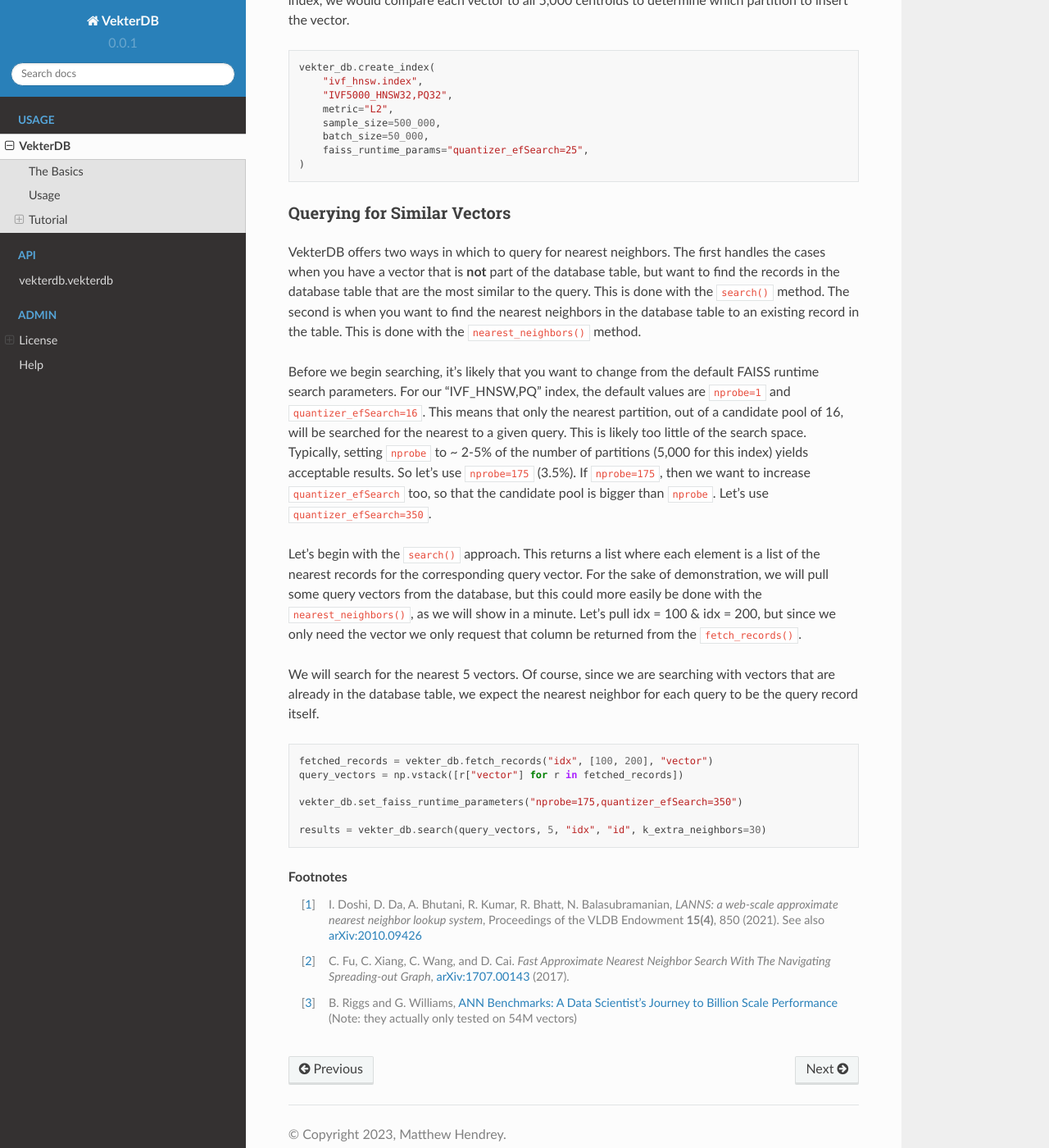
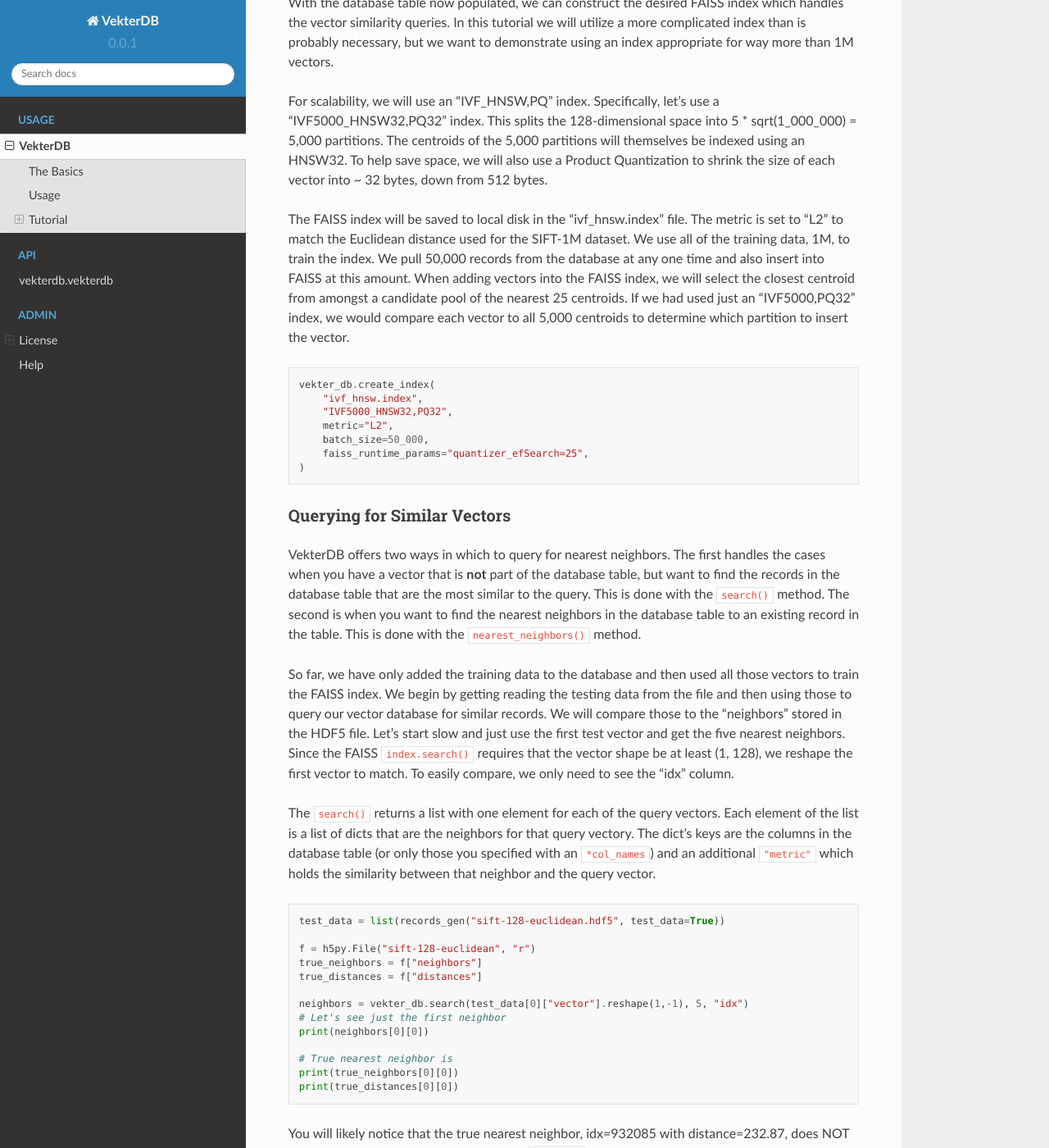
Before and after one commit to mhendrey/vekterdb, a Sphinx documentation site: the page built from docs/source/vekterdb.rst, in a window 1280 px wide and 1400 px high, scrolled down 3324 px. Shown: the whole window at 82% size. Built offline with Sphinx 7.4.7 and the Read the Docs theme 2.0.0, drawn with Linux system fonts in a browser that asks for light colours; some of the changed text lies outside the part shown.

Commit message:
Working on the tutorial.

```diff
--- a/docs/source/vekterdb.rst
+++ b/docs/source/vekterdb.rst
@@ -81,13 +81,23 @@
 The data is stored in an HDF5 file and can be downloaded from this `link
 <http://ann-benchmarks.com/sift-128-euclidean.hdf5>`_ (~500MB).
 
+The sift-128-euclidean.hdf5 file has the following keys:
+
+    * train : 1M 128-dimensional numpy vectors
+    * test : 10,000 128-dimensional numpy vectors
+    * neighbors : 10,000 x 100 that list the idx's of top 100 neighbors of the
+                  corresponding test vector
+    * distances : 10,000 x 100 that list the Euclidean distance between test & its
+                  neighbors
+
 Set up
 ^^^^^^^^^^^^^^^^^^^^^^^^^^^^^^^^^^^^^^^^^^^^^^^^^^^^^^^^^^^^^^^^^^^^^^^^^^^^^^^^^^^^^^^^
 We will begin by setting up a new conda environment and installing needed packages.
 We need to install `FAISS
 <https://github.com/facebookresearch/faiss/blob/main/INSTALL.md#installing-faiss-via-conda>`_
-from conda and FAISS currently supports up to python 3.10.  We will also install h5py to
-be able to read the downloaded SIFT-1M dataset.::
+from conda and FAISS currently supports up to python 3.10 (see link if you want to use
+your gpu).  We will also install h5py to be able to read the downloaded SIFT-1M
+dataset.::
 
     $ conda create -n vekterdb_tutorial python=3.10 ipython
     $ conda activate vekterdb_tutorial
@@ -137,13 +147,21 @@
 
 ::
 
-    def records_gen(h5_file:str):
-        with h5py.File(h5_file, 'r') as f:
-            for i in range(n):
-                yield {"id": str(i), "idx": i, "vector": f["data"][i]}
+    def records_gen(h5_file: str, test_data: bool = False):
+        with h5py.File(h5_file, "r") as f:
+            if test_data:
+                vectors = f["test"]
+            else:
+                vectors = f["train"]
 
-    records = records_gen("sift-128-euclidean.hdf5")
-    n_records = vekter_db.insert(records)
+            for i, vector in enumerate(vectors):
+                if test_data:
+                    i += 1_000_000
+                yield {"id": str(i), "idx": i, "vector": vector}
+
+
+    train_records = records_gen("sift-128-euclidean.hdf5")
+    n_records = vekter_db.insert(train_records)
 
 Create FAISS Index
 ^^^^^^^^^^^^^^^^^^^^^^^^^^^^^^^^^^^^^^^^^^^^^^^^^^^^^^^^^^^^^^^^^^^^^^^^^^^^^^^^^^^^^^^^
@@ -160,9 +178,9 @@
 
 The FAISS index will be saved to local disk in the "ivf_hnsw.index" file. The metric
 is set to "L2" to match the Euclidean distance used for the SIFT-1M dataset. We use
-half of the data, 500k, to train the index. We pull 50,000 records from the database
-at any one time and also insert into FAISS at this amount. When adding vectors into
-the FAISS index, we will select the closest centroid from amongst a candidate pool
+all of the training data, 1M, to train the index. We pull 50,000 records from the
+database at any one time and also insert into FAISS at this amount. When adding vectors
+into the FAISS index, we will select the closest centroid from amongst a candidate pool
 of the nearest 25 centroids. If we had used just an "IVF5000,PQ32" index, we would
 compare each vector to all 5,000 centroids to determine which partition to insert
 the vector.
@@ -173,7 +191,6 @@
         "ivf_hnsw.index",
         "IVF5000_HNSW32,PQ32",
         metric="L2",
-        sample_size=500_000,
         batch_size=50_000,
         faiss_runtime_params="quantizer_efSearch=25",
     )
@@ -187,15 +204,106 @@
 neighbors in the database table to an existing record in the table. This is done with
 the ``nearest_neighbors()`` method.
 
-Before we begin searching, it's likely that you want to change from the default FAISS
-runtime search parameters. For our "IVF_HNSW,PQ" index, the default values are
-``nprobe=1`` and ``quantizer_efSearch=16``. This means that only the nearest partition,
-out of a candidate pool of 16, will be searched for the nearest to a given query. This
-is likely too little of the search space. Typically, setting ``nprobe`` to ~ 2-5% of
-the number of partitions (5,000 for this index) yields acceptable results. So let's use
-``nprobe=175`` (3.5%). If ``nprobe=175``, then we want to increase ``quantizer_efSearch``
-too, so that the candidate pool is bigger than ``nprobe``. Let's use
-``quantizer_efSearch=350``.
+So far, we have only added the training data to the database and then used all those
+vectors to train the FAISS index. We begin by getting reading the testing data from the
+file and then using those to query our vector database for similar records.  We will
+compare those to the "neighbors" stored in the HDF5 file. Let's start slow and just
+use the first test vector and get the five nearest neighbors. Since the FAISS
+``index.search()`` requires that the vector shape be at least (1, 128), we reshape the
+first vector to match. To easily compare, we only need to see the "idx" column.
+
+The ``search()`` returns a list with one element for each of the query vectors. Each
+element of the list is a list of dicts that are the neighbors for that query vectory.
+The dict's keys are the columns in the database table (or only those you specified with
+an ``*col_names``) and an additional ``"metric"`` which holds the similarity between that
+neighbor and the query vector.
+
+::
+
+    test_data = list(records_gen("sift-128-euclidean.hdf5", test_data=True))
+
+    f = h5py.File("sift-128-euclidean", "r")
+    true_neighbors = f["neighbors"]
+    true_distances = f["distances"]
+
+    neighbors = vekter_db.search(test_data[0]["vector"].reshape(1,-1), 5, "idx")
+    # Let's see just the first neighbor
+    print(neighbors[0][0])
+
+    # True nearest neighbor is
+    print(true_neighbors[0][0])
+    print(true_distances[0][0])
+
+You will likely notice that the true nearest neighbor, idx=932085 with distance=232.87,
+does NOT match the nearest record returned by our ``search()`` method.  For me, I get
+idx=695756 with metric=258.86.
+
+But don't lose hope, because the search we did was using the default FAISS runtime
+search parameters. For the "IVF_HNSW,PQ" index, this means we are using an ``nprobe=1``
+and ``quantizer_efSearch=16``. With only searching the nearest partition choosen from
+a candidate pool of 16, it is not surprising that our search failed to return the
+expected neighbor. Typically, setting ``nprobe`` to 2 - 5% of the number of partitions
+(5,000 for this index) yields acceptable results. We will use ``nprobe=175`` (3.5%). If
+``nprobe=175``, then we should also increase ``quantizer_efSearch`` too so that the
+candidate pool is bigger than ``nprobe``. We will use ``quantizer_efSearch=350`` and
+then retry our test query.
+
+::
+
+    vekter_db.set_faiss_runtime_parameters("nprobe=175,quantizer_efSearch=350")
+
+    neighbors = vekter_db.search(test_data[0]["vector"].reshape(1,-1), 5, "idx")
+    # Let's see just the first neighbor
+    print(neighbors[0][0])
+
+    # True nearest neighbor is
+    print(true_neighbors[0][0])
+    print(true_distances[0][0])
+
+Now that is more like it! If you still don't get the right answer, there are a few
+additional things you can try. If we had been more aggressive with the PQ, say as low
+as PQ8, then it's possible that the estimated distances that FAISS uses to find the
+nearest records is not great. In this case, you can increase the ``k_extra_neighbors``
+from 0 (default) to say 30. This will return 5 + 30 nearest vectors and then they will
+be reranked based upon the true distance between the query vector and its neighbors
+with only the top 5 after reranking returned to you. If that doesn't work, you can
+experiment with increase ``nprobe`` and/or ``quantizer_efSearch`` some more. But be
+warned! Increase these values necessary slows down the querying time since more of
+the data is being checked.
+
+With a simple test done, let's query with all the test data and see how we do with the
+recall@1 metric. That is, do we find the true nearest neighbor in our top 1 nearest
+neighbor returned from the search?
+
+::
+
+    q_vecs = np.vstack([t["vector"] for t in test_data])
+    neighbors = vekter_db.search(q_vecs, 1, "idx")
+    found_nearest = 0
+    for i in range(len(neighbors)):
+        if neighbors[i][0]["idx"] == true_neighbors[i][0]:
+            found_nearest += 1
+    print(f"{found_nearest / len(neighbors):.04f}")
+
+In my running, I get a value of recall@1 = 0.6646. This is ok, but maybe a little
+disheartening. But in this one, we only allowed FAISS to return the nearest approximate
+neighbor and we have quite a few parameters to tweak if needed as we mentioned above.
+We will start with raising the ``k_extra_neighbors`` value from 0 (default) to 4.
+
+::
+
+    neighbors = vekter_db.search(q_vecs, 1, "idx", k_extra_neighbors=4)
+    found_nearest = 0
+    for i in range(len(neighbors)):
+        if neighbors[i][0]["idx"] == true_neighbors[i][0]:
+            found_nearest += 1
+    print(f"{found_nearest / len(neighbors):.04f}")
+
+Much better. I got 0.9450. In fact, if we increase even further ``k_extra_neighbors=49``,
+then our result goes up to 0.9902. Again, our query time is increasing so it is always
+a trade off. On my machine the query time for ``q_vecs`` went from 0.996s
+(``k_extra_neighbors=0``) to 1.25s (4) to 3.47s (49).
+
 
 Let's begin with the ``search()`` approach. This returns a list where each element is
 a list of the nearest records for the corresponding query vector. For the sake of
```
Also changed, not shown: 1 other file.
